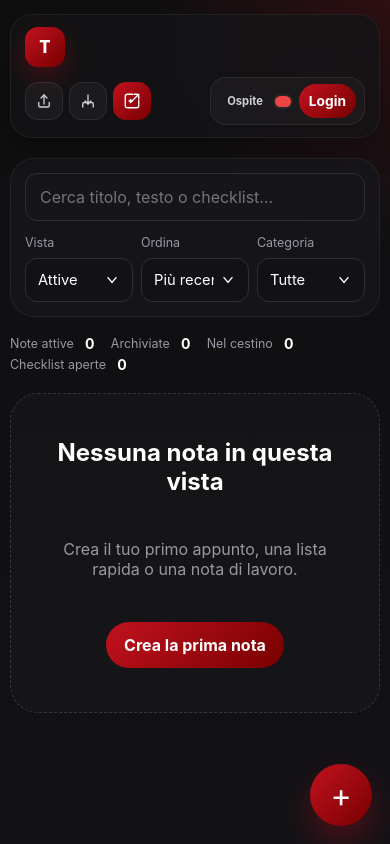
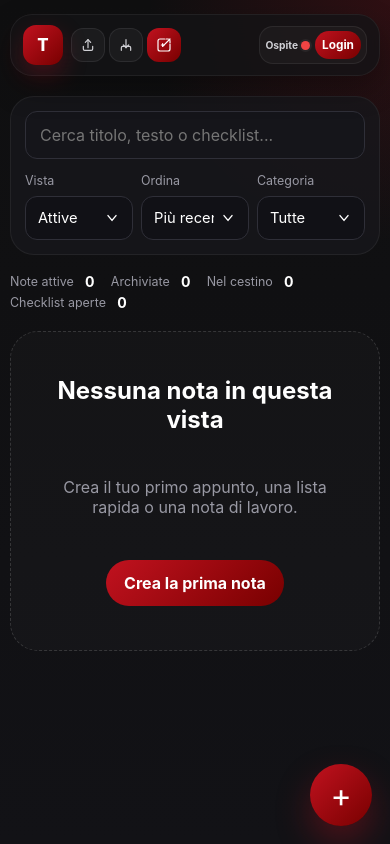
Before and after one commit to RosenLasad/Taccuino-2, a website: page index.html in a window 390 px wide. Drawn offline with Linux system fonts and the light colour scheme.

Commit message:
Update style.css

```diff
--- a/style.css
+++ b/style.css
@@ -183,7 +183,7 @@ button:active {
   display: flex;
   align-items: center;
   justify-content: flex-end;
-  gap: 12px;
+  gap: 10px;
   flex: 1 1 auto;
   min-width: 0;
   flex-wrap: wrap;
@@ -192,8 +192,8 @@ button:active {
 .account-area {
   display: inline-flex;
   align-items: center;
-  gap: 8px;
-  padding: 7px 9px;
+  gap: 7px;
+  padding: 6px 8px;
   border-radius: 16px;
   border: 1px solid rgba(255, 255, 255, 0.07);
   background: rgba(255, 255, 255, 0.03);
@@ -204,13 +204,13 @@ button:active {
 .account-meta {
   display: flex;
   align-items: center;
-  gap: 7px;
+  gap: 6px;
   min-width: 0;
 }
 
 .account-status {
   display: inline-block;
-  max-width: 13ch;
+  max-width: 11ch;
   overflow: hidden;
   text-overflow: ellipsis;
   white-space: nowrap;
@@ -899,20 +899,21 @@ button:active {
     width: auto;
     flex: 1 1 auto;
     min-width: 0;
+    gap: 7px;
   }
 
   .topbar-actions {
-    grid-template-columns: repeat(4, 38px);
-    gap: 6px;
+    grid-template-columns: repeat(4, 36px);
+    gap: 4px;
     flex: 0 0 auto;
   }
 
   .action-icon-btn {
-    width: 38px;
-    min-width: 38px;
-    height: 38px;
-    min-height: 38px;
-    border-radius: 13px;
+    width: 36px;
+    min-width: 36px;
+    height: 36px;
+    min-height: 36px;
+    border-radius: 12px;
   }
 
   .action-icon {
@@ -921,24 +922,31 @@ button:active {
   }
 
   .account-area {
-    padding: 6px 8px;
-    gap: 8px;
+    padding: 4px 6px;
+    gap: 6px;
+    border-radius: 14px;
   }
 
   .account-meta {
-    gap: 4px;
+    gap: 3px;
   }
 
-  .account-status,
+  .account-status {
+    max-width: 9ch;
+    font-size: 0.68rem;
+  }
+
   .sync-status {
-    padding: 3px 8px;
-    font-size: 0.7rem;
+    width: 9px;
+    min-width: 9px;
+    height: 9px;
   }
 
   .account-btn {
-    min-height: 34px;
-    padding: 0 10px;
-    font-size: 0.86rem;
+    min-height: 30px;
+    padding: 0 8px;
+    font-size: 0.78rem;
+    border-radius: 999px;
   }
 
   .toolbar {
@@ -1034,15 +1042,47 @@ button:active {
 
 @media (max-width: 460px) {
   .topbar {
-    gap: 10px;
+    gap: 8px;
+    padding: 10px 12px;
   }
 
   .topbar-right {
-    justify-content: space-between;
+    justify-content: flex-end;
+    gap: 6px;
+  }
+
+  .topbar-actions {
+    grid-template-columns: repeat(4, 34px);
+    gap: 4px;
+  }
+
+  .action-icon-btn {
+    width: 34px;
+    min-width: 34px;
+    height: 34px;
+    min-height: 34px;
+  }
+
+  .action-icon {
+    width: 16px;
+    height: 16px;
   }
 
   .account-area {
     margin-left: auto;
+    gap: 5px;
+    padding: 4px 5px;
+  }
+
+  .account-btn {
+    min-height: 28px;
+    padding: 0 7px;
+    font-size: 0.74rem;
+  }
+
+  .account-status {
+    max-width: 8ch;
+    font-size: 0.64rem;
   }
 }
 
```
